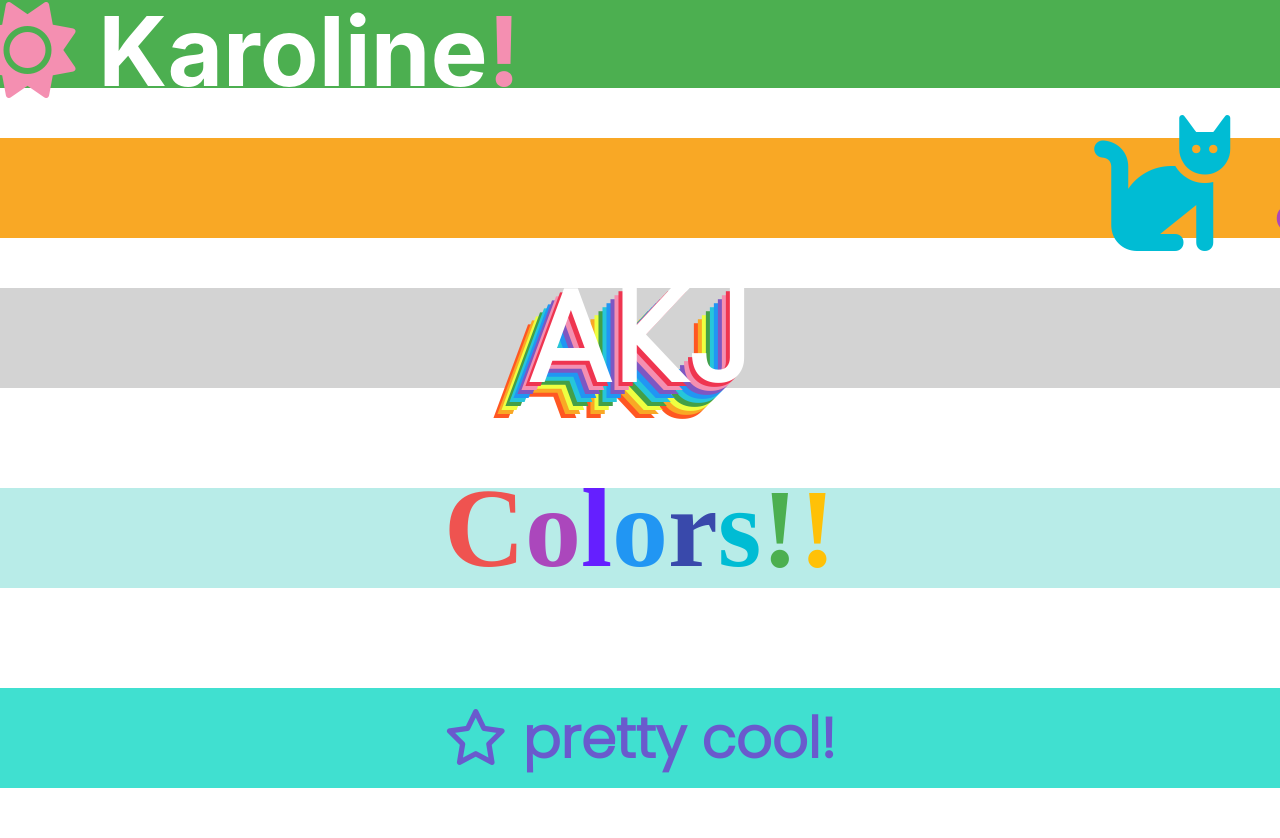
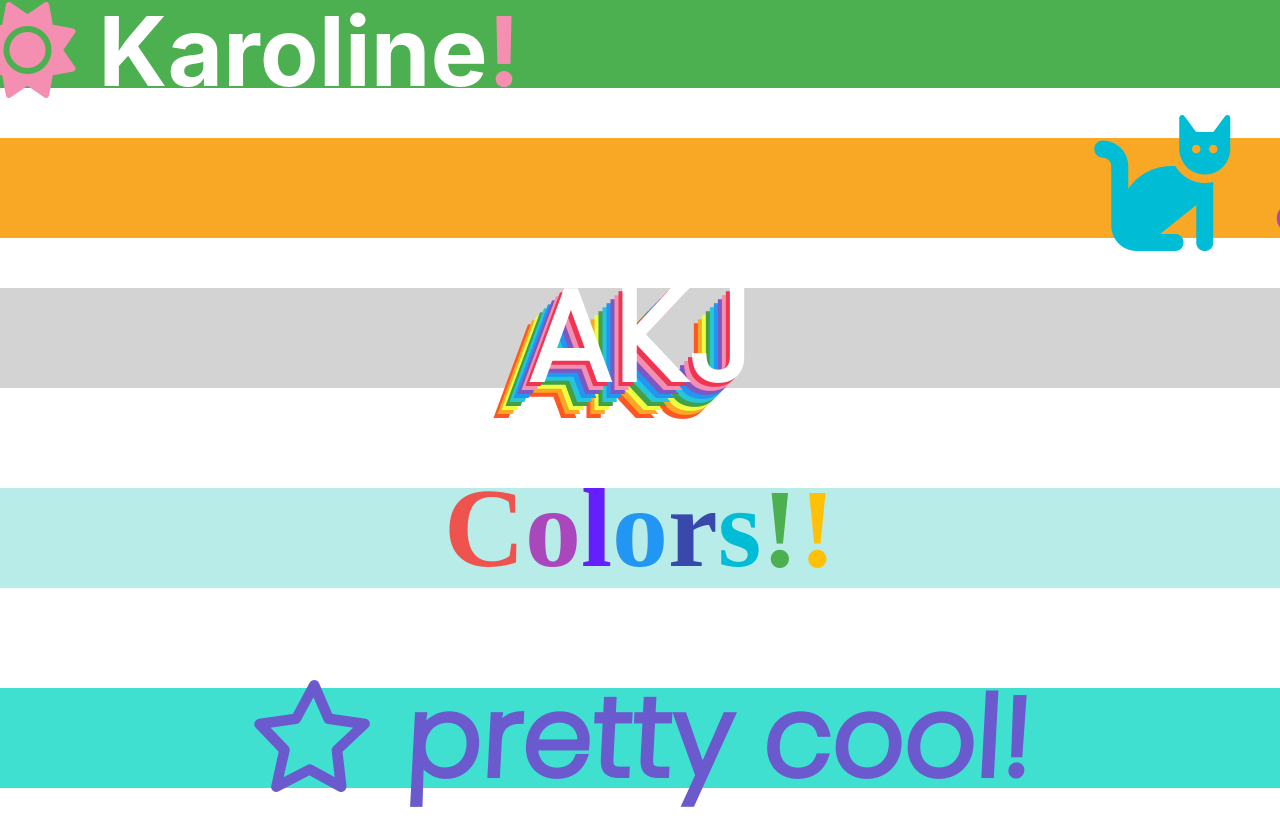
Before and after one commit to katarzyna-kw/css-animation-fun, a React (Create React App) app: page / in a window 1280 px wide. Shown: the part 212-1050 px from the top of the page. Built offline with nearby package versions, Linux system fonts and the light colour scheme; a web font is replaced by a local one.

Commit message:
add scale and skew to .Gradient h1

```diff
--- a/src/components/Gradient.css
+++ b/src/components/Gradient.css
@@ -13,5 +13,6 @@
 
   .Gradient h1 {
     font-size: 3.5em;
-    color: slateblue
+    color: slateblue;
+    transform: scale(2) skew(-3deg);
   }
```
